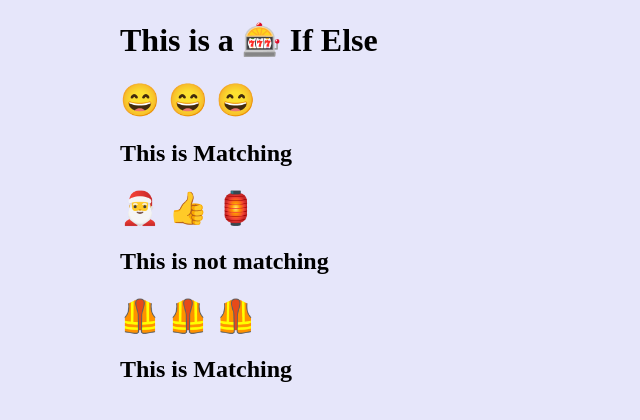
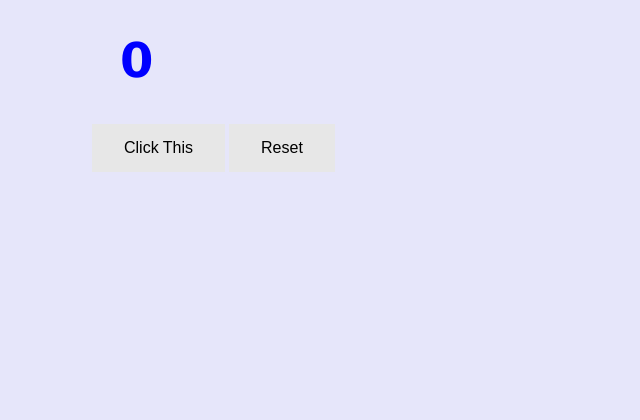
Before and after one commit to SharjeelAhmed2/react-learning, a React (Create React App) app: page / in a window 1280 px wide. Shown: the top 420 px of the page, without its empty margins (0-640 px from the left). Built offline with nearby package versions, Linux system fonts and the light colour scheme.

Commit message:
hook(er)s

```diff
--- /dev/null
+++ b/src/hooks/App.jsx
@@ -0,0 +1,32 @@
+import React, { useState } from 'react';
+
+var count = 0;
+
+
+const App = () =>
+{
+   //Count = current value
+   //(0) = initial value
+   //(setCount = new value
+    const [count, setCount] = useState(0);
+    const IncNum =() =>
+{
+    var countinc = count+1;
+   setCount(countinc);
+}
+  const Zero =() =>
+  {
+
+      setCount(0);
+  }
+
+    return (
+        <>
+        <h1 className="h1Count">{count}</h1>
+        <button className="button button4" onClick={IncNum}>Click This</button>
+        <button className="button button4" onClick={Zero}>Reset</button>
+        </>
+    )
+}
+
+export default App;
--- a/src/index.css
+++ b/src/index.css
@@ -89,3 +89,9 @@ background-color: lavender;}
   .labelInput{
     text-align: center;
   }
+
+  .h1Count{
+    color: blue;
+    font-family: verdana;
+    font-size: 300%;
+  }
--- a/src/index.js
+++ b/src/index.js
@@ -7,14 +7,13 @@ import * as cards from './props/Cards';
 import CardArray from './props/CardArray';
 import CardFinish from './CardFinish';
 import * as something from './props/conditional/Input';
-import App from './SlutMachine/App';
 
+import App from './hooks/App';
 
 
 ReactDOM.render(
   <>
-  {/* <CardFinish /> */}
-  <App/>
+  <App />
 </>,
   document.getElementById('root')
 );
```
